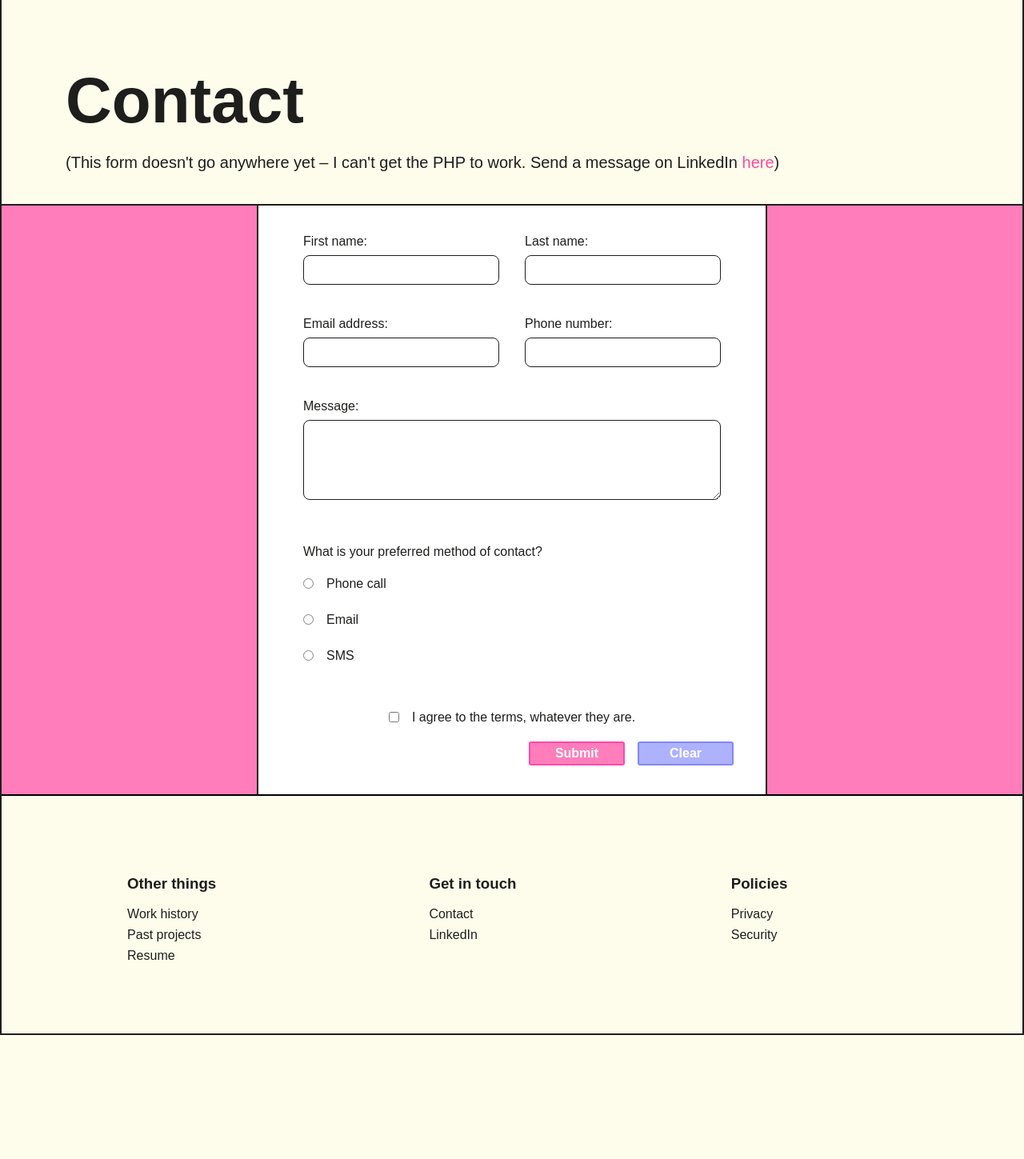
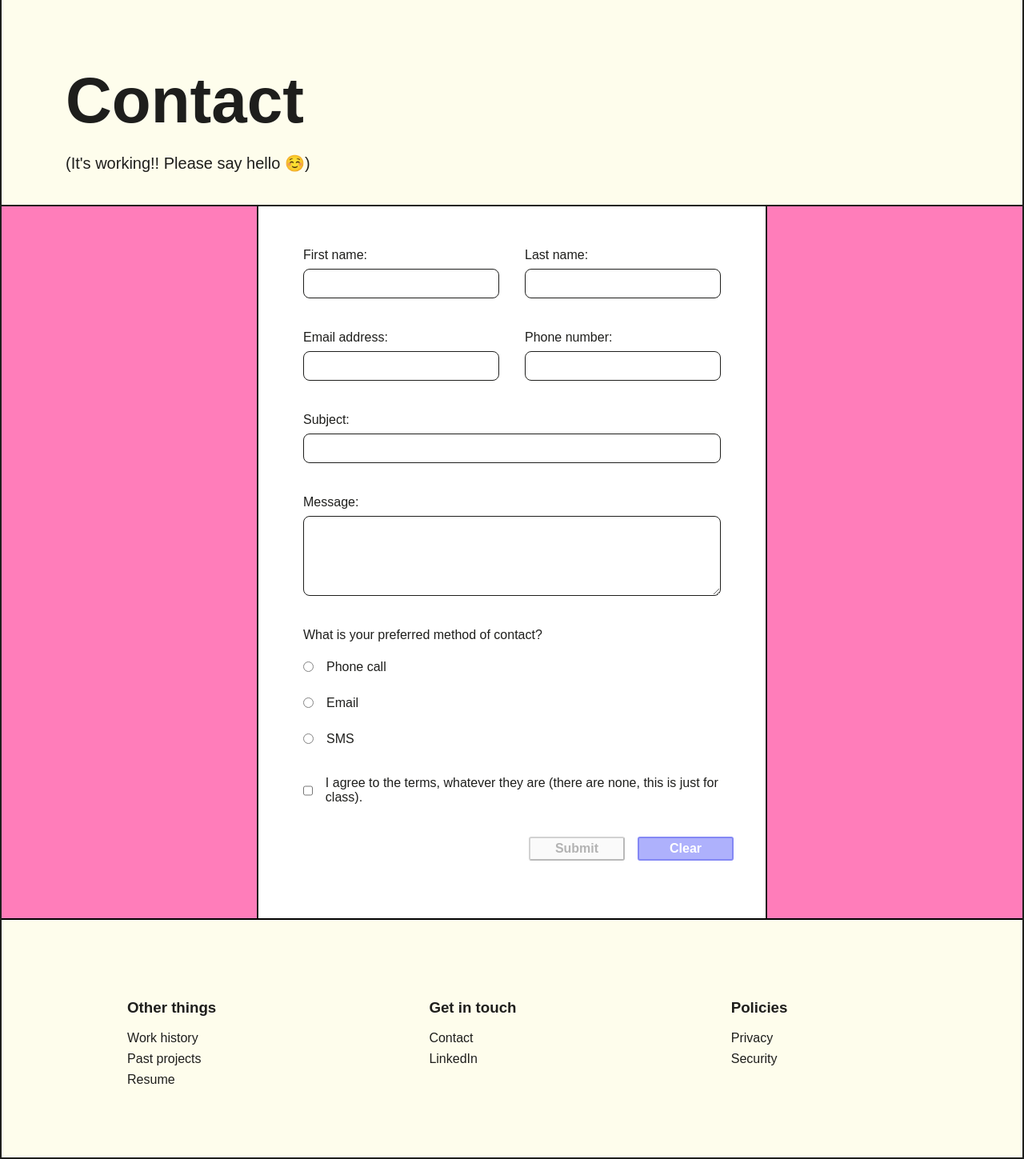
Before and after one commit to trblive/alexandra.cool, a PHP site: page /contact/index.php in a window 1280 px wide. Shown: the part 140-1589 px from the top of the page at 80% size. Before the commit the page ends 1434 px from the top, so only its background shows below. Run offline with PHP 8.4, Linux system fonts and the light colour scheme; some libraries are stand-ins or nearby versions; some web fonts are replaced.

Commit message:
working contact form (finally) and added some UX stuff

```diff
--- a/contact/content/contact.php
+++ b/contact/content/contact.php
@@ -1,70 +1,135 @@
 <?php
 
-    $mailTo = 'hello@alexandra.cool';
-    // data config
-    $postData = $statusMsg = $valError = '';
-    $status = 'error';
-
-
-//    if (isset($_POST['submit'])) {
-//        echo '<p>form submitted</p>';
-//    }
+    $error = '';
+    $status = '';
+    $statusMsg = '';
 
     // execute if form is submitted
     if (isset($_POST['submit'])) {
-
-        $postData = $_POST;
 
         // Get data from form
         $firstName = $_POST['firstName'];
         $lastName = $_POST['lastName'];
         $email = $_POST['email'];
         $phone = $_POST['phone'];
+        $subject = $_POST['subject'];
         $message = $_POST['message'];
         $reply = $_POST['reply'];
 
-        // validate form data
-        if (empty($firstName)) {
-            $valError = 'Please enter your full first name (min. 2 characters)';
+        // validate data
+        // validate first name
+        if (!preg_match("/^[A-Z \.\-']{2,20}$/i", $firstName)) {
+            $error .= '<li>Please enter your full first name (min. 2 characters).</li>';
         }
-        if (empty($lastName)) {
-            $valError = 'Please enter your surname (min. 2 characters).';
+        // validate last name
+        if (!preg_match("/^[A-Z \.\-']{2,20}$/i", $lastName)) {
+            $error .= '<li>Please enter your surname (min. 2 characters).</li>';
         }
-        if (empty($email)) {
-            $valError = 'Please enter your email address.';
+        // validate email
+        if (!preg_match("/^[\w.-]+@[\w.-]+\.[A-Za-z]{2,6}$/", $email)) {
+            $error .= '<li>Please enter your email address.</li>';
         }
-        if (empty($phone)) {
-            $valError = 'Please enter your phone number.';
+        // validate phone number
+        if (!preg_match("/\d{3}[ \-\.]?\d{3}[ \-\.]?\d{4}/", $phone)) {
+            $error .= '<li>Please enter your phone number.</li>';
         }
-        if (empty($message)) {
-            $valError = 'Please enter a short message (max 500 characters).';
+        // validate subject
+        if (!preg_match("/.{1,50}/i", $subject)) {
+            $error .= '<li>Please give a subject for your message (max. 50 characters).</li>';
         }
+        // validate message
+        if (!preg_match("/.{1,500}/i", $message)) {
+            $error .= '<li>Please enter a short message (max 500 characters).</li>';
+        }
+        // validate reply preference
         if (empty($reply)) {
-            $valError = 'Please select a preferred method of contact.';
+            $error .= '<li>Please select a preferred method of contact.</li>';
         }
 
-        // send email to admin
-        if (empty($valError)) {
-            $name = $firstName . $lastName;
-            $subject = 'Contact form submission';
-            // set email content
-            $txt = 'Name = ' . $name .
-                '\n Email = ' . $email .
-                '\n Phone = ' . $phone .
-                '\n Preferred contact method = ' . $reply .
-                '\n Message =' . $message;
-            // set headers for sender info
-            $headers = 'From: ' . $name . ' ' . '<' . $email . '>';
+        // email setup
+        $mailTo = 'hello@alexandra.cool';
+        $name = $firstName . ' ' . $lastName;
 
-            // send email
-            mail($mailTo, $subject, $txt, $headers);
+        // set email content
+        $htmlContent = "
+            <style>
+                h1 {
+                    font-size: 2em;
+                }
+                h1 span {
+                    color: lightslategrey;
+                }
+                table, th, td {
+                    border-collapse: collapse;
+                }
+                table {
+                    width: calc(100% - 32px);
+                    margin: 16px;
+                }
+                th {
+                    border-bottom: 1px solid black;
+                    padding: 0;
+                }
+                th {
+                    padding: 10px 20px;
+                }
+                .row1 td {
+                    padding: 20px 20px 10px;
+                }
+                .row2 {
+                    border-bottom: 1px solid lightgrey;
+                }
+                .row2 td {
+                    padding: 10px 20px 20px;
+                }
+                .message td {
+                    padding: 40px 50px;
+                }
+                .message td div {
+                    padding: 24px;
+                    border: 1px solid lightgrey;
+                    border-radius: 12px;
+                }
+            </style>
+            <table>
+                <thead>
+                    <tr>
+                        <th colspan='4'><h1>Message from <span>$name</span></h1></th>
+                    </tr>
+                </thead>
+                <tbody>
+                    <tr class='row1'>
+                        <td>From:</td>
+                        <td>Email:</td>
+                        <td>Phone:</td>
+                        <td>Preferred contact:</td>
+                    </tr>
+                    <tr class='row2'>
+                        <td>$name</td>
+                        <td>$email</td>
+                        <td>$phone</td>
+                        <td>$reply</td>
+                    </tr>
+                    <tr class='message'>
+                        <td colspan='4'>
+                            <div>$message</div>
+                        </td>
+                    </tr>
+                </tbody>
+            </table>";
 
-            // display status message
+        // set headers for sender info
+        $headers = 'MIME-Version: 1.0' . "\r\n";
+        $headers .= 'Content-type: text/html; charset=UTF-8' . "\r\n";
+        $headers .= 'From: ' . $name . '<' . $email . '>';
+
+        // send email if no error
+        if (empty($error)) {
             $status = 'success';
-            $statusMsg = 'Thank you! The form has been submitted successfully.';
-            $postData = '';
-        }
-        else {
-            $statusMsg = 'Please fill in all the required fields.' . $valError;
+            $statusMsg = 'Thank you! Your message has been sent successfully.';
+            mail($mailTo, $subject, $htmlContent, $headers);
+        } else {
+            $status = 'error';
+            $statusMsg = '<p>Please fill in all the required fields:</p><ul>' . $error . '</ul>';
         }
     }
--- a/contact/content/main.html.php
+++ b/contact/content/main.html.php
@@ -1,34 +1,37 @@
-<?php
-    include_once 'contact.php';
-?>
+<div id="form-content">
+    <?php if(!empty($statusMsg)) {
+        echo "<div class=\"status-msg $status\"><div>$statusMsg</div></div>";
+    } ?>
 
-<form action="contact.php" method="post" id="theForm">
-<!--    status message -->
-    <?php if (!empty($statusMsg)) {
-    ?> <div class="status-message <?php echo $status; ?>"><?php echo $statusMsg ?></div>
-    <?php } ?>
+    <form action="" method="post" id="theForm">
         <fieldset id="details">
-        <label for="firstName" id="firstNameLabel">First name:<input type="text" id="firstName" name="firstName" value="<?php echo !empty($postData['firstName'])?$postData['firstName']:''; ?>"></label>
-        <label for="lastName" id="lastNameLabel">Last name:<input type="text" id="lastName" name="lastName" value="<?php echo !empty($postData['lastName'])?$postData['lastName']:''; ?>"></label>
-        <label for="email" id="emailLabel">Email address:<input type="text" id="email" name="email" value="<?php echo !empty($postData['email'])?$postData['email']:''; ?>"></label>
-        <label for="phone" id="phoneLabel">Phone number:<input type="text" id="phone" name="phone" value="<?php echo !empty($postData['phone'])?$postData['phone']:''; ?>"></label>
+            <label for="firstName" id="firstNameLabel">First name:<input type="text" id="firstName" name="firstName"></label>
+            <label for="lastName" id="lastNameLabel">Last name:<input type="text" id="lastName" name="lastName"></label>
+            <label for="email" id="emailLabel">Email address:<input type="text" id="email" name="email"></label>
+            <label for="phone" id="phoneLabel">Phone number:<input type="text" id="phone" name="phone"></label>
         </fieldset>
         <fieldset id="reason">
-        <label for="message" id="messageLabel">Message:<textarea id="message" name="message"><?php echo !empty($postData['message'])?$postData['message']:''; ?></textarea></label>
+            <label for="subject" id="subjectLabel">Subject:<input type="text" id="subject" name="subject"></label>
+            <label for="message" id="messageLabel">Message:<textarea id="message" name="message"></textarea></label>
         </fieldset>
         <fieldset id="contact">
             <p id="contactText">What is your preferred method of contact?</p>
             <ul id="radios">
-            <li><label for="phoneContact"><input type="radio" id="phoneContact" value="phoneContact" name="reply">Phone call</label></li>
-            <li><label for="emailContact"><input type="radio" id="emailContact" value="emailContact" name="reply">Email</label></li>
+                <li><label for="phoneContact"><input type="radio" id="phoneContact" value="Phone" name="reply">Phone call</label></li>
+                <li><label for="emailContact"><input type="radio" id="emailContact" value="Email" name="reply">Email</label></li>
                 <li><label for="SMS"><input type="radio" id="SMS" value="SMS" name="reply">SMS</label></li>
             </ul>
         </fieldset>
         <fieldset id="submitForm">
-        <label for="terms" id="termsLabel"><input type="checkbox" name="terms" id="terms">I agree to the terms, whatever they are.</label>
+            <label for="terms" id="termsLabel"><input type="checkbox" name="terms" id="terms">I agree to the terms, whatever they are (there are none, this is just for class).</label>
             <div id="buttons">
-            <input type="submit" id="submit" value="Submit">
+                <input type="submit" id="submit" value="Submit" name="submit">
                 <input type="reset" id="clear" value="Clear">
             </div>
         </fieldset>
     </form>
+
+    <div id="hcard-section"></div>
+
+
+</div>
--- a/contact/css/styles.css
+++ b/contact/css/styles.css
@@ -22,8 +22,15 @@
 /*  ------------------
     0.0 – general
     ------------------ */
+:root {
+    --error: #c74436;
+    --correct: #67a185;
+    --beige: #FEFDEC;
+    --black: #1E1E1C;
+    --pink: #FF7DBA;
+}
 #wrapper {
-    background-color: #FEFDEC;
+    background-color: var(--beige);
 }
 p {
     margin: 16px;
@@ -54,32 +61,38 @@
 hgroup {
     border-bottom: 2px solid #1E1E1C;
 }
-.link {
-    color: rgba(252, 74, 157, 1);
-}
-.link:hover {
-    text-decoration: underline;
-}
 
 /*  ------------------
     // 2.2 – form setup
     ------------------ */
-form {
+#form-content {
+    background-color: #FF7DBA;
+    display: flex;
+    flex-flow: column nowrap;
+    align-items: center;
+}
+#form-content > * {
     display: flex;
     flex-flow: column nowrap;
     justify-content: center;
     align-items: center;
-    background-color: #FF7DBA;
-}
-fieldset {
-    background-color: white;
+    width: 50%;
     border: 2px solid #1E1E1C;
     border-top: 0;
     border-bottom: 0;
+    background-color: white;
+    margin: 0;
+}
+form {
+    padding: 36px 40px;
+}
+fieldset {
     display: flex;
     flex-flow: column nowrap;
-    width: 50%;
-    padding: 0 40px;
+    width: 100%;
+    margin: 0;
+    padding: 0;
+    border: 0;
 }
 label {
     padding: 16px;
@@ -93,12 +106,6 @@
     min-width: 0;
     border: 1px solid #1E1E1C;
     border-radius: 8px;
-}
-textarea {
-    height: 100px;
-}
-#reason, #contact {
-    padding-bottom: 16px;
 }
 #attachmentLabel, #contact label, #submitForm label {
     display: flex;
@@ -114,7 +121,6 @@
 #details {
     display: flex;
     flex-flow: row wrap;
-    padding-top: 20px;
 }
 #details label {
     width: 50%;
@@ -123,74 +129,14 @@
 /*  ------------------
     // 2.2.2 – reason
     ------------------ */
-#attachmentLabel {
-    display: inline-flex;
-    width: fit-content;
-    border: 1px solid #1E1E1C;
-    border-radius: 8px;
-}
-#attachmentLabel:has(input[type="file"]:focus) {
-    outline: 1px solid #FF7DBA;
-    box-shadow: 0 0 5px #FF7DBA;
-}
-#upload {
-    display: flex;
-    flex-flow: row wrap;
-    justify-content: space-between;
-    align-items: center;
-    gap: 16px;
-    margin: 0 16px 8px 16px;
-}
-#uploadField {
-    display: flex;
-    flex-flow: row wrap;
-    align-items: center;
-    gap: 16px;
-}
-#resetFile {
-    background-color: #ffc347;
-    border: 2px solid #E8AC33;
-}
-input[type="file"] {
-    width: 0;
-    height: 0;
-    margin: 0;
-    padding: 0;
-    border: 0;
-    outline: none;
-}
-#uploadText {
-    position: relative;
-    display: flex;
-    flex-flow: row nowrap;
-    justify-content: space-between;
-    align-items: center;
-    gap: 10px;
-}
-#uploadInfo {
-    cursor: pointer;
-}
-#toolTip {
-    opacity: 0;
-    position: absolute;
-    right: -260px;
-    width: 180px;
-    top: -16px;
-    background-color: #FEFDEC;
-    padding: 16px;
-    border: 2px solid #1E1E1C;
-    border-radius: 16px;
-    transition: 0.1s linear;
-}
-#uploadInfo:hover + #toolTip {
-    animation: shadow 0.1s forwards;
-    animation-delay: 0.1s;
+textarea {
+    height: 100px;
 }
 
 /*  ------------------
     // 2.2.3 – method of contact
     ------------------ */
-#contact {
+#radios {
     position: relative;
 }
 #contact label {
@@ -242,15 +188,15 @@
 }
 input[type="checkbox"] {
     width: auto;
-    margin-left: 0;
+    margin: 0;
     outline-offset: 2px;
 }
 #buttons {
-    padding-bottom: 36px;
     display: flex;
     gap: 16px;
     flex-flow: row wrap;
     justify-content: flex-end;
+    margin-top: 24px;
 }
 #buttons input {
     width: 120px;
@@ -263,6 +209,10 @@
     cursor: pointer;
 }
 #submit {
+    border: revert;
+    color: revert;
+}
+#submit:not(:disabled) {
     background-color: #FF7DBA;
     color: white;
     border: 2px solid #fc49ad;
@@ -276,57 +226,112 @@
 /*  ------------------
     // 2.3 – validation
     ------------------ */
-.error, .correct {
+.status-msg {
+    padding: 36px 40px 0;
+}
+.status-msg div {
+    width: fit-content;
+    display: flex;
+    flex-flow: column nowrap;
+    margin: 0;
+    padding: 20px;
+    border-width: 1px;
+    border-style: dashed;
+    border-radius: 8px;
+}
+.status-msg p {
+    font-weight: 700;
+    margin: 8px 8px 12px;
+}
+.status-msg ul {
+    margin: 0;
+    padding: 0;
+    list-style: none;
+}
+.status-msg li {
+    margin: 8px;
+}
+.error, .correct, .success {
     font-size: 0.9em;
-    color: #fc49ad;
+    min-width: 0;
 }
-#details .correct, #messageCorrect {
+span.error {
+    color: var(--error);
+}
+input.error, textarea.error {
+    border: 1px solid var(--error);
+}
+input.error:focus, textarea.error:focus {
+    box-shadow: 0 0 5px var(--error);
+    outline: none;
+}
+.status-msg.error div {
+    border-color: var(--error);
+}
+.status-msg.error p, .status-msg.error li {
+    color: var(--error);
+}
+span.correct, .success {
+    color: var(--correct);
+}
+input.correct, textarea.correct {
+    border: 1px solid var(--correct);
+}
+input.correct:focus, textarea.correct:focus {
+    box-shadow: 0 0 5px var(--correct);
+    outline: none;
+}
+.status-msg.success div {
+    border-color: var(--correct);
+    color: var(--correct);
+    padding: 28px;
+}
+#details label input.correct + span, #messageCorrect {
     position: absolute;
     right: 16px;
     top: 16px;
 }
-#uploadError, #attachmentLabelCorrect, #radiosError {
+#radiosError {
     padding: 0 16px;
-}
-#radiosError {
     margin-top: 10px;
 }
 #radiosCorrect {
     position: absolute;
     top: 16px;
-    right: 40px;
+    right: 56px;
 }
 
 /*  ------------------
     3.0 – hcard
     ------------------ */
-#hcard-example {
-    display: flex;
-    justify-content: center;
-    align-items: center;
-    background-color: #AEB1FC;
-    border-top: 2px solid #1E1E1C;;
-    padding: 30px 0;
+#hcard-section {
+    padding: 0 40px 36px;
 }
-#hcard-example article {
-    background-color: white;
-    border: 2px solid #1E1E1C;
+#hcard-section h2 {
+    font-size: 1.2em;
+    text-align: center;
+    margin: 16px;
+}
+.h-card {
+    background-color: var(--beige);
+    border: 1px solid var(--black);
     border-radius: 16px;
-    width: 30%;
-    padding: 20px;
-    display: flex;
-    flex-flow: column nowrap;
-    justify-content: center;
-    align-items: center;
+    padding: 16px;
+    margin: 16px;
+    max-width: 70%;
 }
-#hcard-example h2 {
-    font-size: 1.5em;
-    text-align: center;
+.h-card .u-email {
+    margin: 16px;
+    color: rgba(252, 74, 157, 1);
+    text-decoration: underline;
 }
-.adr {
-    display: flex;
-    flex-flow: column nowrap;
-    list-style: none;
+.h-card .subject span {
+    font-style: italic;
+}
+.h-card .message span {
+    display: inline-block;
+    padding: 16px 24px;
+    font-style: italic;
 }
 
 /*  ------------------
--- a/contact/index.php
+++ b/contact/index.php
@@ -9,12 +9,13 @@
     $title = 'Contact';
     $styleTemplate = '../css/template.css';
     $heading = 'Contact';
-    $subtext = "(This form doesn't go anywhere yet – I can't get the PHP to work. Send a message on LinkedIn <a class=\"link\" href=\"https://www.linkedin.com/in/alexandra-adams-237682236/\">here</a>)";
+    $subtext = "(It's working!! Please say hello ☺️)";
     include $_SERVER['DOCUMENT_ROOT'].'/template/template.php';
     echo $head;
     echo $wrapper;
     echo $header;
     echo $main;
+    include_once 'content/contact.php';
     include 'content/main.html.php';
     echo $footer;
     echo $scripts;
--- a/resume/content/main.html
+++ b/resume/content/main.html
@@ -10,7 +10,7 @@
                     <li title="email"><i class="fa fa-envelope"></i> <a href="mailto:hello@alexandra.cool" class="u-email">hello@alexandra.cool</a></li>
                     <li title="website"><i class="fa fa-globe"></i> <a href="https://alexandra.cool/" class="u-url website">alexandra.cool</a></li>
                     <li title="github"><i class="fa fa-github-alt"></i> <a href="https://github.com/trblive" class="u-url github">trblive</a></li>
-                    <li title="linkedin"><i class="fa fa-linkedin"></i> <a href="https://www.linkedin.com/in/alexandra-adams-237682236/" class="u-url linkedin">alexandra-adams-237682236</a></li>
+                    <li title="linkedin"><i class="fa fa-linkedin"></i> <a href="https://linkedin.com/in/alexandra-cool/" class="u-url linkedin">alexandra-cool</a></li>
                     <li title="address"><address class="p-adr h-adr"><i class="fa fa-map-marker"></i>
                         <span class="p-locality">Perth</span>,
                         <span class="p-region">WA</span>,
```
Also changed, not shown: contact/js/script.js (+120 -50 lines), js/script.js (line endings or trailing spaces). Lines whose indentation alone changed are shown as unchanged.
